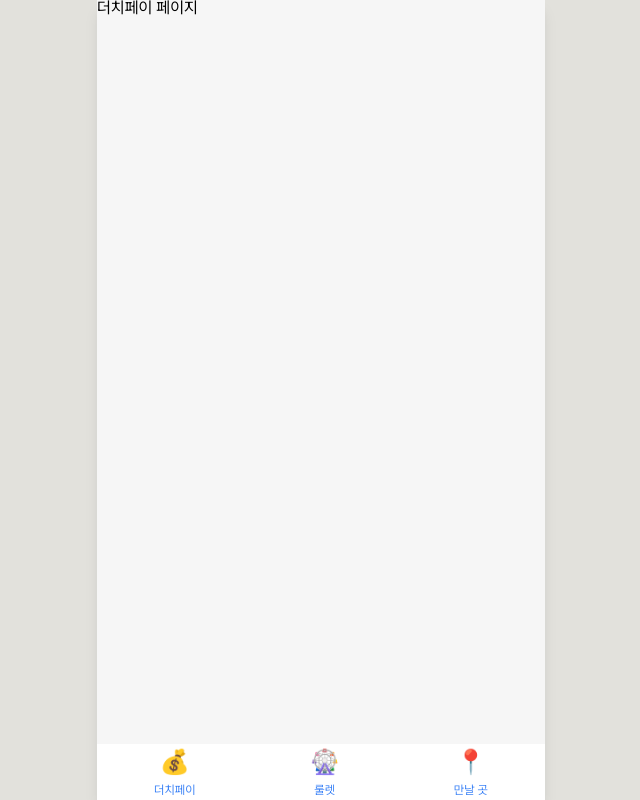
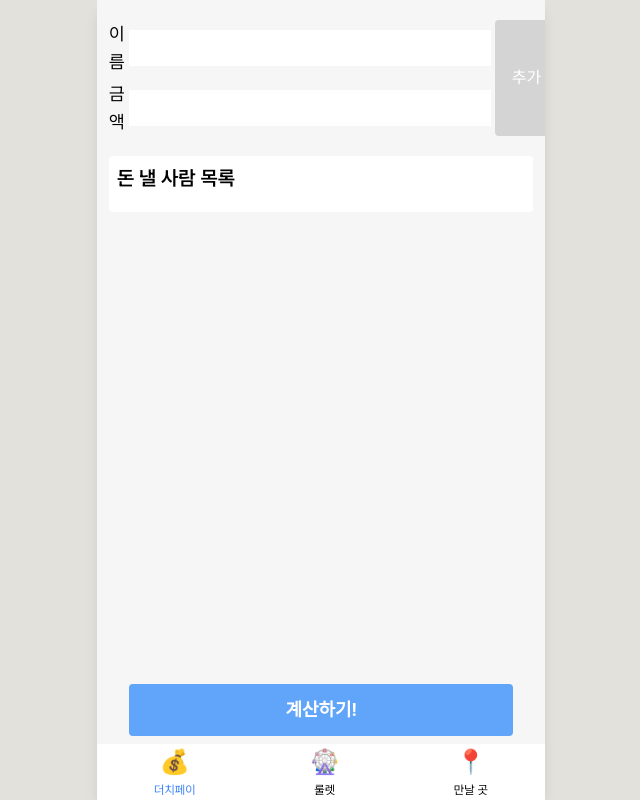
Before and after one commit to BCSDLab/TOY_HELP_MEET, a Next.js app: page /dutch-pay in a window 1280 px wide. Shown: the whole page, without its empty margins (319-959 px from the left). Built offline with nearby package versions, Linux system fonts and the light colour scheme.

Commit message:
feat: 더치페이 기능 1차 제작

```diff
--- a/package.json
+++ b/package.json
@@ -14,7 +14,8 @@
   "dependencies": {
     "next": "14.2.5",
     "react": "^18",
-    "react-dom": "^18"
+    "react-dom": "^18",
+    "react-hook-form": "^7.52.1"
   },
   "devDependencies": {
     "@next/eslint-plugin-next": "^14.2.5",
--- a/src/components/Layout/BottomNavigation.tsx
+++ b/src/components/Layout/BottomNavigation.tsx
@@ -13,13 +13,13 @@ export default function BottomNavigation() {
             <span className="text-xs mt-1">더치페이</span>
           </Link>
         </li>
-        <li className={router.pathname === '/dutch-pay' ? 'text-blue-500' : ''}>
+        <li className={router.pathname === '/roulette' ? 'text-blue-500' : ''}>
           <Link href="/roulette" className="flex flex-col items-center p-2">
             <span className="text-2xl">🎡</span>
             <span className="text-xs mt-1">룰렛</span>
           </Link>
         </li>
-        <li className={router.pathname === '/dutch-pay' ? 'text-blue-500' : ''}>
+        <li className={router.pathname === '/where-to-meet' ? 'text-blue-500' : ''}>
           <Link href="/where-to-meet" className="flex flex-col items-center p-2">
             <span className="text-2xl">📍</span>
             <span className="text-xs mt-1">만날 곳</span>
--- /dev/null
+++ b/src/pages/dutch-pay/calculate.ts
@@ -0,0 +1,41 @@
+import { Member, Transfer } from './interface';
+
+interface RoundProps {
+  members: Member[];
+  transfers: Transfer[];
+}
+
+function round({ members, transfers }: RoundProps): [Member[], Transfer[]] {
+  const newMembers = members.map((member) => new Member(member));
+  newMembers.sort((a, b) => b.diff - a.diff);
+
+  const sender = newMembers[0];
+  const recipient = newMembers.find((member) => member.diff < 0);
+  if (!recipient) { return [newMembers, transfers]; }
+
+  const newTransfers = [...transfers, new Transfer({
+    id: transfers.length + 1,
+    from: sender.name,
+    to: recipient.name,
+    amount: sender.diff,
+  })];
+
+  recipient.setDiff(recipient.diff + sender.diff);
+  sender.setDiff(0);
+  return [newMembers, newTransfers];
+}
+
+export function calculate(inputMembers: Member[]) {
+  let transfers: Transfer[] = [];
+  const totalPaid = inputMembers.reduce((acc, member) => acc + member.paid, 0);
+  const average = Math.floor(totalPaid / inputMembers.length);
+  let members = inputMembers
+    .map((member) => new Member(member))
+    .map((member) => member.calculateDiff(average));
+
+  for (let i = 0; i < members.length; i += 1) {
+    [members, transfers] = round({ members, transfers });
+  }
+
+  return { members, transfers };
+}
--- a/src/pages/dutch-pay/index.tsx
+++ b/src/pages/dutch-pay/index.tsx
@@ -1,3 +1,108 @@
+import { useState } from 'react';
+import { useForm } from 'react-hook-form';
+import { calculate } from '@/pages/dutch-pay/calculate';
+import { Member, Transfer } from './interface';
+
+interface FormType {
+  name: string;
+  paid: number;
+}
+
 export default function DutchPay() {
-  return <div>더치페이 페이지</div>;
+  const {
+    register,
+    reset,
+    setFocus,
+    handleSubmit,
+    formState: { isValid },
+  } = useForm<FormType>();
+  const [rawMembers, setRawmembers] = useState<Member[]>([]);
+  const [result, setResult] = useState<{
+    members: Member[];
+    transfers: Transfer[];
+  }>();
+
+  const handleAdd = (data: FormType) => {
+    setRawmembers((prev) => [...prev, new Member({ name: data.name, paid: Number(data.paid) })]);
+    setFocus('name');
+    reset();
+  };
+
+  const handleDelete = (idx: number) => {
+    const members = rawMembers.filter((_, index) => index !== idx);
+    setRawmembers(members);
+  };
+
+  return (
+    <div className="flex min-h-max w-full flex-col items-center justify-between px-3 py-5">
+      <form className="flex w-full gap-1" onSubmit={handleSubmit(handleAdd)}>
+        <div className="flex grow flex-col gap-1 border border-black">
+          <label className="flex items-center text-lg" htmlFor="name">
+            이름
+            <input
+              type="text"
+              id="name"
+              className="ml-1 grow border border-black px-2 py-1"
+              {...register('name', { required: '이름을 입력해주세요.' })}
+            />
+          </label>
+          <label className="flex items-center text-lg" htmlFor="paid">
+            금액
+            <input
+              id="paid"
+              type="text"
+              className="ml-1 grow border border-black px-2 py-1"
+              {...register('paid', { required: '금액을 입력해주세요.', pattern: /^[0-9]*$/ })}
+            />
+          </label>
+        </div>
+        <button
+          className="min-w-16 shrink-0 rounded bg-neutral-600 px-2 py-1 text-white disabled:bg-neutral-300"
+          type="submit"
+          disabled={!isValid}
+        >
+          추가
+        </button>
+      </form>
+      <div className="mt-5 w-full rounded bg-white p-2">
+        <div className="mb-3 text-xl font-semibold">돈 낼 사람 목록</div>
+        {rawMembers.map((value, index) => (
+          <div
+            className="flex justify-between py-1 text-lg"
+            key={`${value.name} ${value.paid} ${index}`}
+          >
+            <span className="w-1/2 text-center">{value.name}</span>
+            <span className="w-1/2 text-center">{value.paid.toLocaleString()}원</span>
+            <button type="button" onClick={() => handleDelete(index)}>
+              X
+            </button>
+          </div>
+        ))}
+      </div>
+      {result && (
+        <div className="mt-5 w-full rounded bg-white p-2">
+          <div className="mb-3 text-xl font-semibold">돈 보내기</div>
+          {result.transfers.map((transfer) => (
+            <div
+              className="grid grid-cols-2 text-center text-lg"
+              key={`${transfer.from} ${transfer.to} ${transfer.amount}`}
+            >
+              <div>
+                {transfer.from} {'->'} {transfer.to}
+              </div>
+              {transfer.amount.toLocaleString()}원
+            </div>
+          ))}
+        </div>
+      )}
+
+      <button
+        className="fixed bottom-16 w-full max-w-sm rounded bg-blue-400 py-3 text-center text-lg font-semibold text-white active:bg-blue-500"
+        type="button"
+        onClick={() => setResult(calculate(rawMembers))}
+      >
+        계산하기!
+      </button>
+    </div>
+  );
 }
--- /dev/null
+++ b/src/pages/dutch-pay/interface.ts
@@ -0,0 +1,60 @@
+export interface MemberProps {
+  name: string;
+  paid: number;
+  diff?: number;
+}
+
+export interface Member {
+  name: string;
+  paid: number;
+  diff: number;
+}
+
+export class Member {
+  name: string;
+
+  paid: number;
+
+  diff: number;
+
+  constructor({ name, paid, diff }: MemberProps) {
+    this.name = name;
+    this.paid = paid;
+    this.diff = diff || 0;
+  }
+
+  setDiff(diff: number) {
+    this.diff = diff;
+  }
+
+  calculateDiff(average: number) {
+    this.diff = average - this.paid;
+    return this;
+  }
+}
+
+export interface Transfer {
+  id: number;
+  from: string;
+  to: string;
+  amount: number;
+}
+
+export class Transfer {
+  id: number;
+
+  from: string;
+
+  to: string;
+
+  amount: number;
+
+  constructor({
+    id, from, to, amount,
+  }: Transfer) {
+    this.id = id;
+    this.from = from;
+    this.to = to;
+    this.amount = amount;
+  }
+}
--- a/src/pages/roulette/index.tsx
+++ b/src/pages/roulette/index.tsx
@@ -1,3 +1,7 @@
+import { useState } from "react";
+
 export default function Roulette() {
+  const [count, setCount] = useState<number>(6);
+
   return <div>룰렛돌리기 페이지</div>;
 }
--- a/src/styles/globals.css
+++ b/src/styles/globals.css
@@ -87,6 +87,16 @@
   a {
     text-decoration: none;
   }
+
+  input[type='number']::-webkit-inner-spin-button,
+  input[type='number']::-webkit-outer-spin-button {
+    -webkit-appearance: none;
+    margin: 0;
+  }
+
+  input[type='number'] {
+    -moz-appearance: textfield;
+  }
 }
 
 @layer utilities {
```
Also changed, not shown: 1 other file (tests, documents, lock files or other folders).
